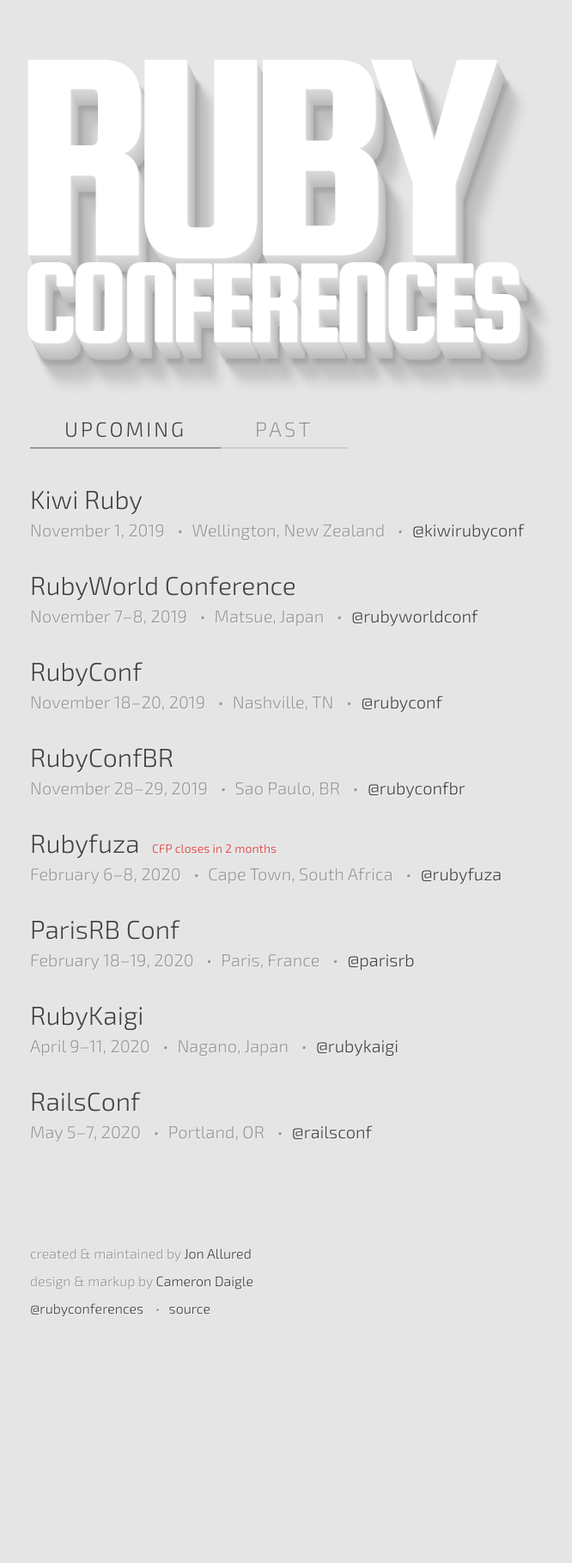
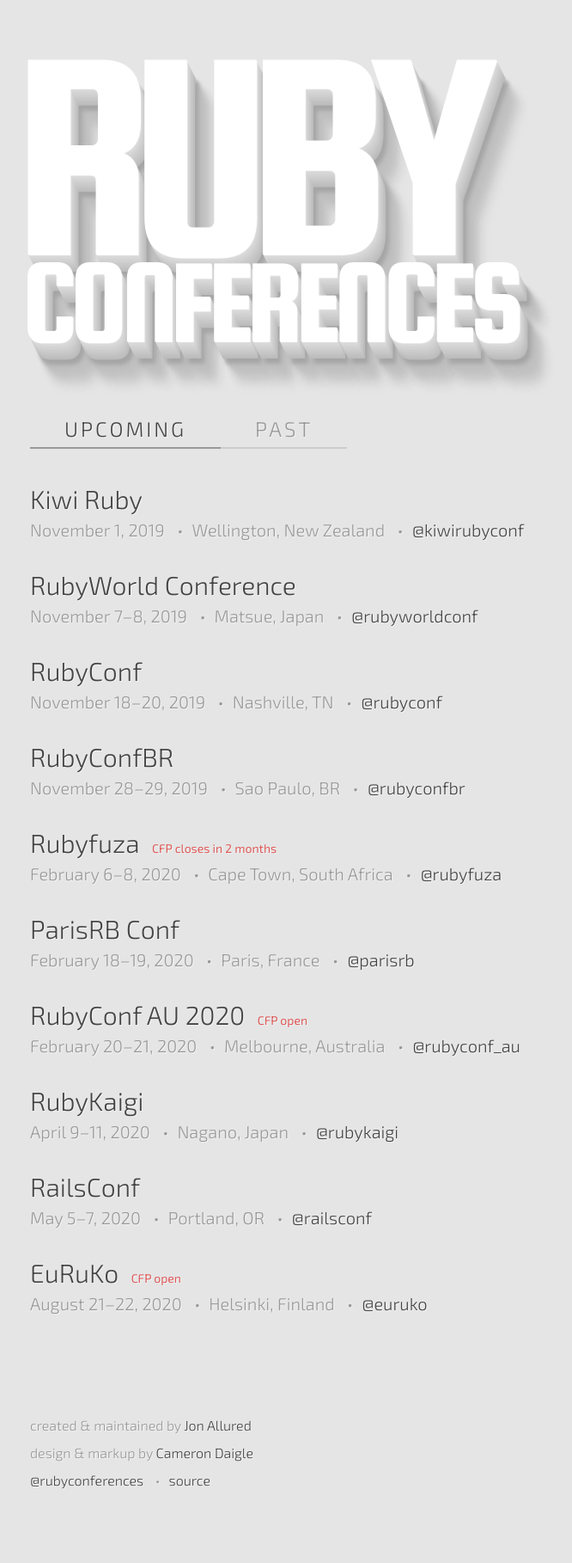
Before and after one commit to ruby-conferences/ruby-conferences.github.io, a Jekyll site: the page built from index.html, in a window 1280 px wide. Shown: the whole page at 86% size, without its empty margins (205-871 px from the left). Built offline with Jekyll 4.4.1, drawn with Linux system fonts in a browser that asks for light colours; before the commit the page ends 1618 px from its top, so only the background shows below that.

Commit message:
update with EuRuKo 2020; Ruby AU 2020

```diff
--- a/_data/conferences.yml
+++ b/_data/conferences.yml
@@ -1829,6 +1829,14 @@
   end_date: 2020-02-19
   twitter: parisrb
 
+- name: RubyConf AU 2020
+  location: Melbourne, Australia
+  url: https://www.rubyconf.org.au/2020
+  start_date: 2020-02-20
+  end_date: 2020-02-21
+  twitter: rubyconf_au
+  cfp_phrase: "CFP open"
+
 - name: RubyKaigi
   location: Nagano, Japan
   start_date: 2020-04-09
@@ -1842,3 +1850,11 @@
   end_date: 2020-05-07
   url: https://railsconf.com/
   twitter: railsconf
+
+- name: EuRuKo
+  location: Helsinki, Finland
+  start_date: 2020-08-21
+  end_date: 2020-08-22
+  url: https://euruko2020.org/
+  twitter: euruko
+  cfp_phrase: "CFP open"
```
